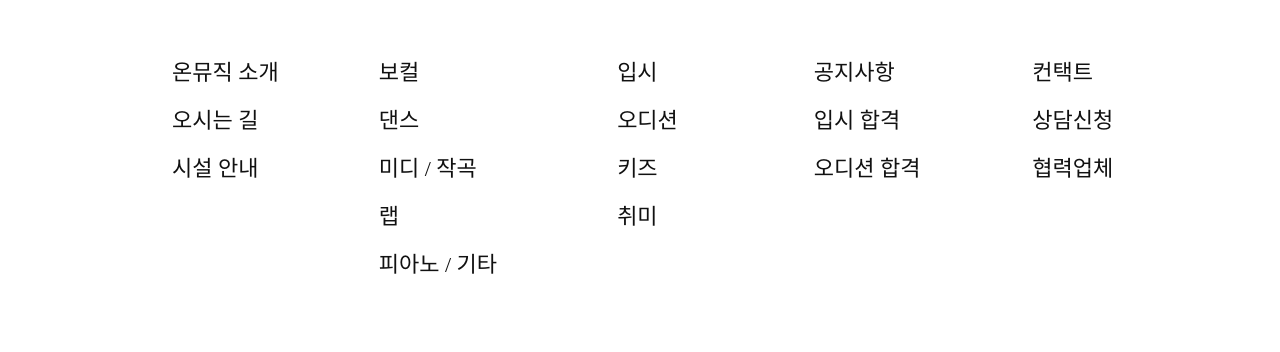
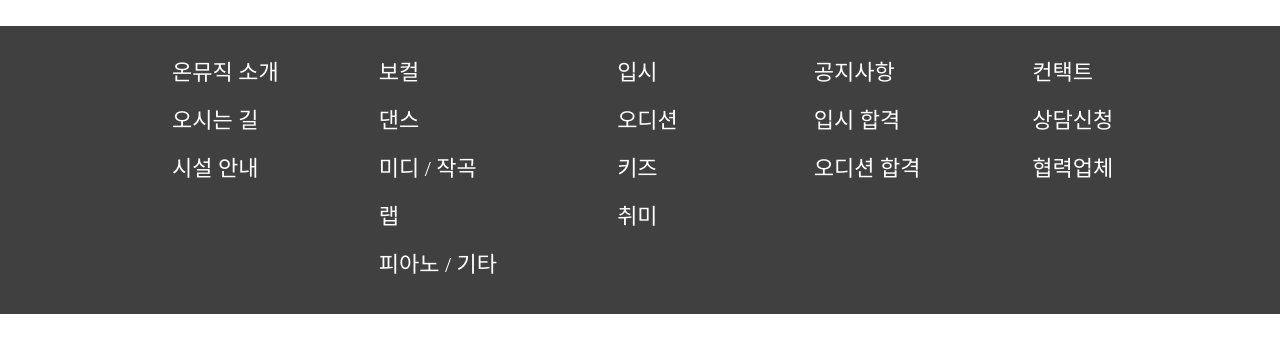
Before and after one commit to doraaan89/2022onmusic, a plain HTML site: page index.html in a window 1280 px wide. Shown: the part 272-624 px from the top of the page. Drawn offline with nearby package versions, Linux system fonts and the light colour scheme.

Commit message:
gnb dropdown 수정

```diff
--- a/css/scss/style.scss
+++ b/css/scss/style.scss
@@ -17,11 +17,12 @@ img {
 }
 
 #header {
+  position: relative;
   display: flex;
   justify-content: space-between;
   margin-top: 125px;
   a {
-    @include block-a
+    @include block-a;
   }
   .logo {
     width: 120px;
@@ -62,12 +63,24 @@ img {
         font-size: 30px;
         font-weight: 700;
       }
+      &:first-child .depth2::after {
+        content: '';
+        position: absolute;
+        bottom: -38px;
+        left: 0;
+        z-index: -1;
+        width: 100%;
+        height: 288px;
+        background-color: #000;
+        opacity: 0.75;
+      }
     }
   }
 
   .depth2 {
     & > li > a {
       padding: 26px 0 0 0;
+      color: #fff;
     }
   }
 }
--- a/index.html
+++ b/index.html
@@ -32,10 +32,10 @@
           </ul>
           <nav id="gnb">
             <ul class="depth1">
-              <li v-for="(depth1, i) in gnbArr" :key="i">
+              <li v-for="(depth1, i) in gnbArr" :key="i" @mouseover="gnbHover">
                 <a :href="depth1.url">{{ depth1.title }}</a>
-                <ul class="depth2">
-                  <li v-for="(depth2, i) in depth1.depth2">
+                <ul class="depth2" ref="depth2">
+                  <li v-for="(depth2, i) in depth1.depth2" ref="depth2">
                     <a :href="depth2.url">{{ depth2.title }}</a>
                   </li>
                 </ul>
--- a/js/script.js
+++ b/js/script.js
@@ -105,5 +105,10 @@ const gnb = new Vue({
         ]
       },
     ]
+  },
+  methods: {
+    gnbHover() {
+      this.$refs.depth2[0].style.display = 'none';
+    }
   }
 })
```
Also changed, not shown: css/style.css, css/style.min.css.
